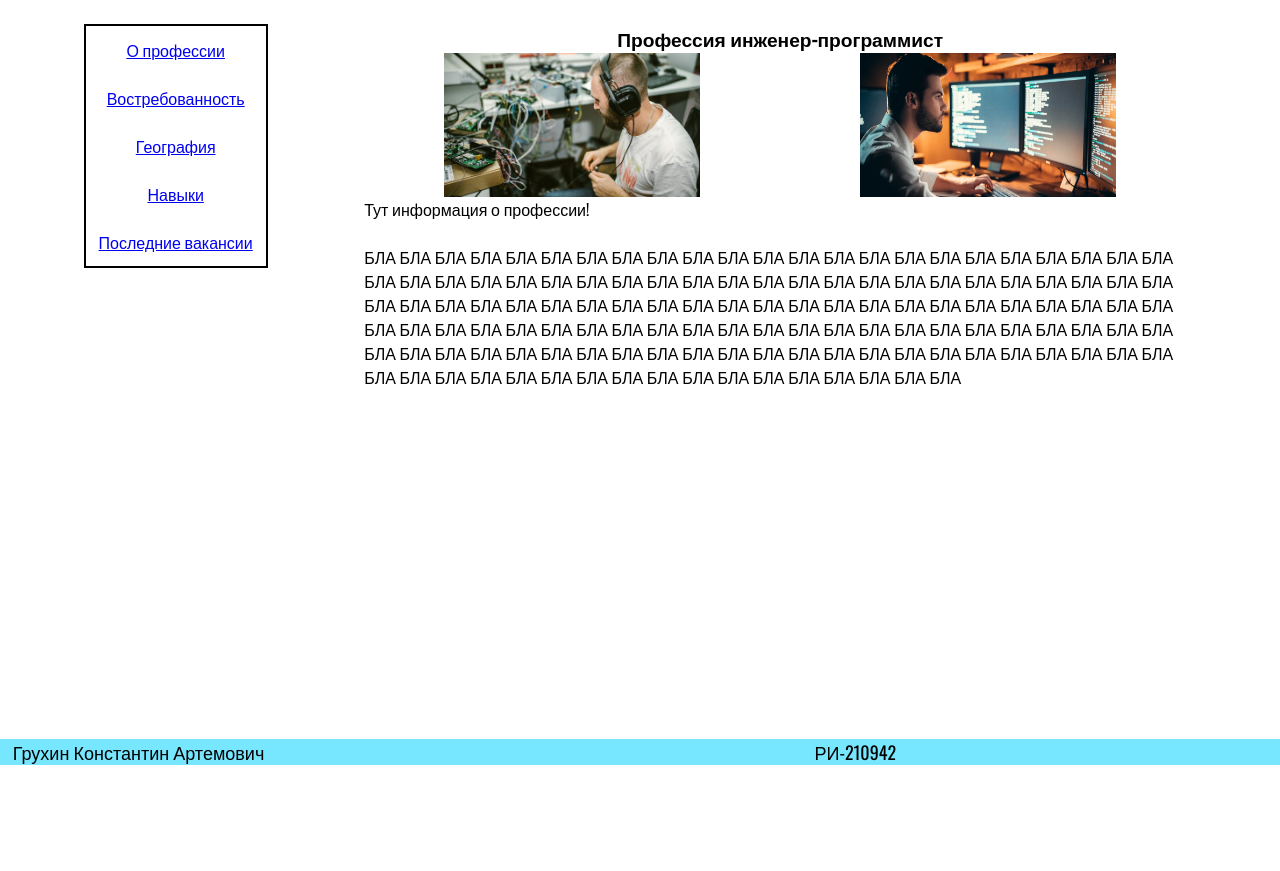
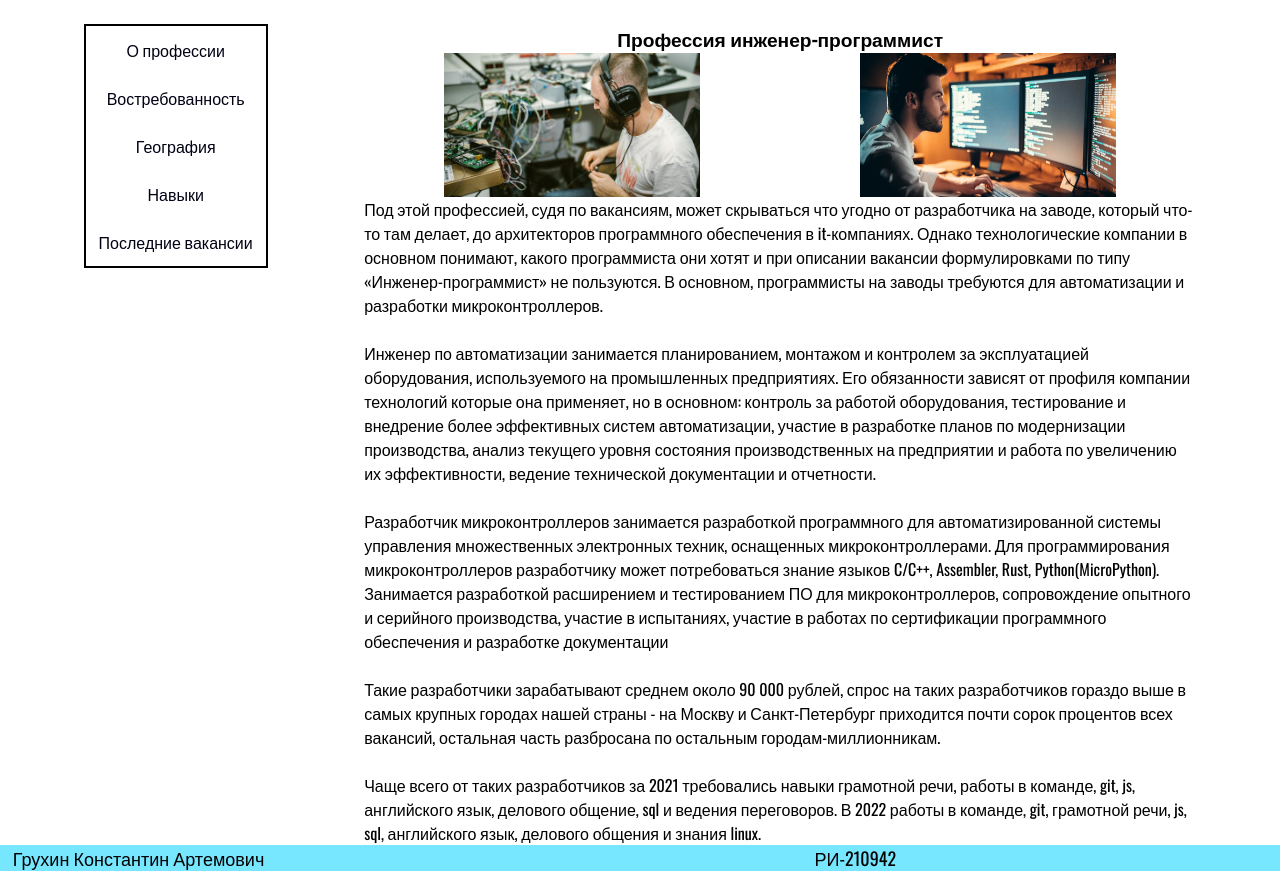
Before and after one commit to khostya/django, a Django app: page /about in a window 1280 px wide. Shown: the part 35-906 px from the top of the page. Before the commit the page ends 800 px from the top, so only its background shows below. Run offline with Django 4.2, Linux system fonts and the light colour scheme.

Commit message:
добавил информацию о профессии

```diff
--- a/static/css/main.css
+++ b/static/css/main.css
@@ -33,6 +33,8 @@ main{
 
 a{
     margin: auto;
+    text-decoration: none;
+    color: #010113;
 }
 
 
--- a/templates/about.html
+++ b/templates/about.html
@@ -40,21 +40,40 @@
                         <img class="programmer" src="{% static "image/programmer1.jpg" %}">
                         <img class="programmer" src="{% static "image/programmer2.jpg" %}">
                     </div>
-                    <p>
-                        Тут информация о профессии!<br><br>
-                        БЛА БЛА БЛА БЛА БЛА БЛА БЛА БЛА БЛА БЛА БЛА БЛА
-                        БЛА БЛА БЛА БЛА БЛА БЛА БЛА БЛА БЛА БЛА БЛА БЛА
-                        БЛА БЛА БЛА БЛА БЛА БЛА БЛА БЛА БЛА БЛА БЛА БЛА
-                        БЛА БЛА БЛА БЛА БЛА БЛА БЛА БЛА БЛА БЛА БЛА БЛА
-                        БЛА БЛА БЛА БЛА БЛА БЛА БЛА БЛА БЛА БЛА БЛА БЛА
-                        БЛА БЛА БЛА БЛА БЛА БЛА БЛА БЛА БЛА БЛА БЛА БЛА
-                        БЛА БЛА БЛА БЛА БЛА БЛА БЛА БЛА БЛА БЛА БЛА БЛА
-                        БЛА БЛА БЛА БЛА БЛА БЛА БЛА БЛА БЛА БЛА БЛА БЛА
-                        БЛА БЛА БЛА БЛА БЛА БЛА БЛА БЛА БЛА БЛА БЛА БЛА
-                        БЛА БЛА БЛА БЛА БЛА БЛА БЛА БЛА БЛА БЛА БЛА БЛА
-                        БЛА БЛА БЛА БЛА БЛА БЛА БЛА БЛА БЛА БЛА БЛА БЛА
+                        <p>
+                            Под этой профессией, судя по вакансиям, может скрываться что угодно от разработчика на
+                            заводе, который что-то там делает, до архитекторов программного обеспечения в it-компаниях.
+                            Однако технологические компании в основном понимают, какого программиста они хотят и при
+                            описании вакансии формулировками по типу «Инженер-программист» не пользуются.
+                            В основном, программисты на заводы требуются для автоматизации и разработки микроконтроллеров.
+                            <br><br>
 
-                    </p>
+                            Инженер по автоматизации занимается планированием, монтажом и контролем за эксплуатацией
+                            оборудования, используемого на промышленных предприятиях. Его обязанности зависят от
+                            профиля компании технологий которые она применяет,
+                            но в основном: контроль за работой оборудования,
+                            тестирование и внедрение более эффективных систем автоматизации,
+                            участие в разработке планов по модернизации производства,
+                            анализ текущего уровня состояния производственных на предприятии и работа по увеличению их эффективности,
+                            ведение технической документации и отчетности.<br><br>
+
+                            Разработчик микроконтроллеров занимается разработкой программного для автоматизированной
+                            системы управления множественных электронных техник, оснащенных микроконтроллерами.
+                            Для программирования микроконтроллеров разработчику может потребоваться знание языков C/C++,
+                            Assembler, Rust, Python(MicroPython).
+                            Занимается разработкой расширением и тестированием ПО для микроконтроллеров,
+                            сопровождение опытного и серийного производства, участие в испытаниях,
+                            участие в работах по сертификации программного обеспечения и разработке документации<br><br>
+
+                            Такие разработчики зарабатывают среднем около 90 000 рублей, спрос на таких разработчиков
+                            гораздо выше в самых крупных городах нашей страны - на Москву и Санкт-Петербург приходится
+                            почти сорок процентов всех вакансий, остальная часть разбросана по остальным
+                            городам-миллионникам. <br><br>
+
+                            Чаще всего от таких разработчиков за 2021 требовались навыки грамотной речи, работы в команде,
+                            git, js, английского язык, делового общение, sql и ведения переговоров.
+                            В 2022 работы в команде, git, грамотной речи, js, sql, английского язык, делового общения и знания linux.
+                        </p>
                 </article>
             </div>
         </main>
```
